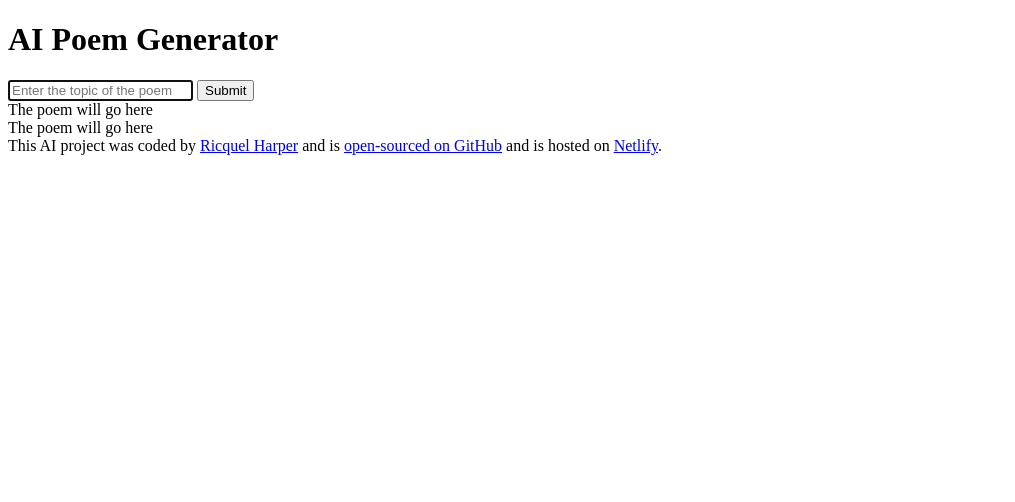
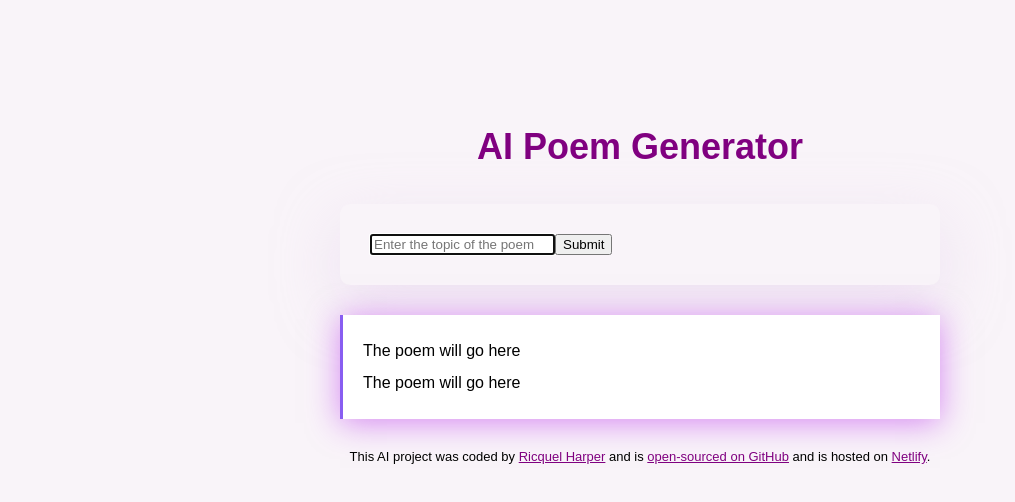
Before and after one commit to Ricquel215/rjh-poem-generator, a plain HTML site: page index.html in a window 1280 px wide. Shown: the whole page, without its empty margins (0-1015 px from the left). Drawn offline with Linux system fonts and the light colour scheme.

Commit message:
Added styling to project

```diff
--- a/index.html
+++ b/index.html
@@ -7,6 +7,7 @@
     <title>AI Poem Generator</title>
   </head>
   <body>
+    <div class="container">
       <header>
         <h1>AI Poem Generator</h1>
       </header>
@@ -22,15 +23,18 @@
           />
           <input type="submit" />
         </form>
-      <div>
-        The poem will go here<br />
+        <div class="poem">
+          The poem will go here
+          <br />
           The poem will go here
         </div>
       </main>
 
       <footer>
         This AI project was coded by
-      <a href="https://github.com/Ricquel215" target="_blank">Ricquel Harper</a>
+        <a href="https://github.com/Ricquel215" target="_blank"
+          >Ricquel Harper</a
+        >
         and is
         <a
           href="https://github.com/Ricquel215/rjh-poem-generator.git"
@@ -41,6 +45,8 @@
         and is hosted on
         <a href="rjh-poem-generator.netlify.app" target="_blank">Netlify</a>.
       </footer>
+    </div>
+
     <script src="src/index.js"></script>
   </body>
 </html>
--- a/src/style.css
+++ b/src/style.css
@@ -0,0 +1,70 @@
+body {
+  background-color: rgb(249, 244, 249);
+  font-family: Arial, Helvetica, sans-serif;
+}
+
+a {
+  color: purple;
+}
+
+.container {
+  margin: 120px auto;
+  max-width: 600px;
+}
+
+header {
+  margin-bottom: 30px;
+}
+
+h1 {
+  text-align: center;
+  font-weight: 800;
+  font-size: 36px;
+  line-height: 1.5;
+  color: purple;
+}
+
+form {
+  padding: 30px;
+  background-color: rgb(249, 244, 249);
+  box-shadow: 0px 20px 60px rgba(227, 207, 235, 0.5);
+  border-radius: 10px;
+  display: flex;
+  margin-bottom: 30px;
+}
+
+.instructions {
+  padding: 16px;
+  border: 1px solid rgba(180, 29, 236, 0.5);
+  width: 80%;
+  font-size: 16px;
+  border-radius: 50px;
+  line-height: 20px;
+  color: rgb(90, 4, 90);
+}
+
+.submit-button {
+  margin-left: 10px;
+  background: #885df1;
+  color: rgba(180, 29, 236, 0.5);
+  border: none;
+  width: 150px;
+  font-size: 16px;
+  border-radius: 50px;
+  padding: 14px 24px;
+}
+
+.poem {
+  font-size: 16px;
+  background-color: #fff;
+  padding: 20px;
+  line-height: 2;
+  border-left: 3px solid #885df1;
+  box-shadow: 0px 4px 30px 0px rgba(180, 29, 236, 0.5);
+}
+
+footer {
+  text-align: center;
+  font-size: 13px;
+  margin-top: 30px;
+}
```
Lines whose indentation alone changed are shown as unchanged.
